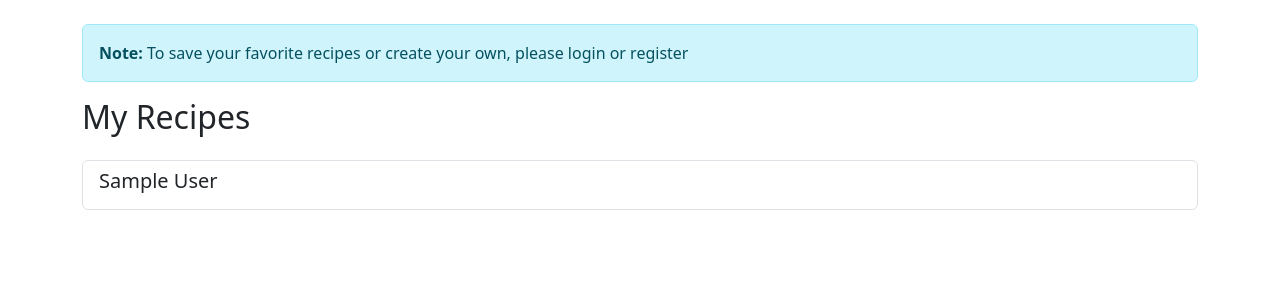
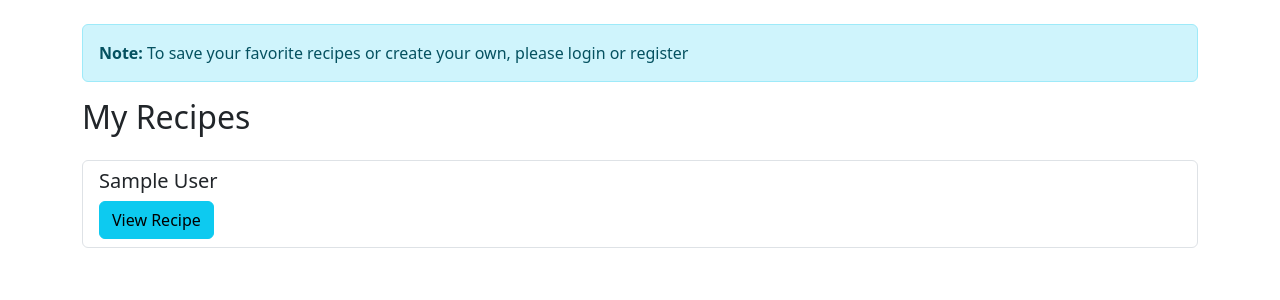
Before and after one commit to KTenpa/Flavor-Library, a Flask app: template templates/my_recipes.html in a window 1280 px wide. Shown: the part 88-388 px from the top of the page. Run offline with Flask 3, Linux system fonts and the light colour scheme; the template is opened without the code that fills it: values that come from a table or form of the project are taken from there, others are empty; tables that the repository leaves empty hold one stand-in row (values such as "Sample post").

Commit message:
Add 'View Recipe' button to 'My Recipes' page
- Added 'View Recipe' button next to each recipe in 'My Recipes' list.
- Button links to the individual recipe details page for users to view their recipe.

```diff
--- a/templates/my_recipes.html
+++ b/templates/my_recipes.html
@@ -9,6 +9,7 @@
         {% for recipe in recipes %}
             <li class="list-group-item">
                 <h5>{{ recipe.title }}</h5>
+                <a href="{{ url_for('view_my_recipe', recipe_id=recipe.id) }}" class="btn btn-info">View Recipe</a>
             </li>
         {% endfor %}
     </ul>
```
